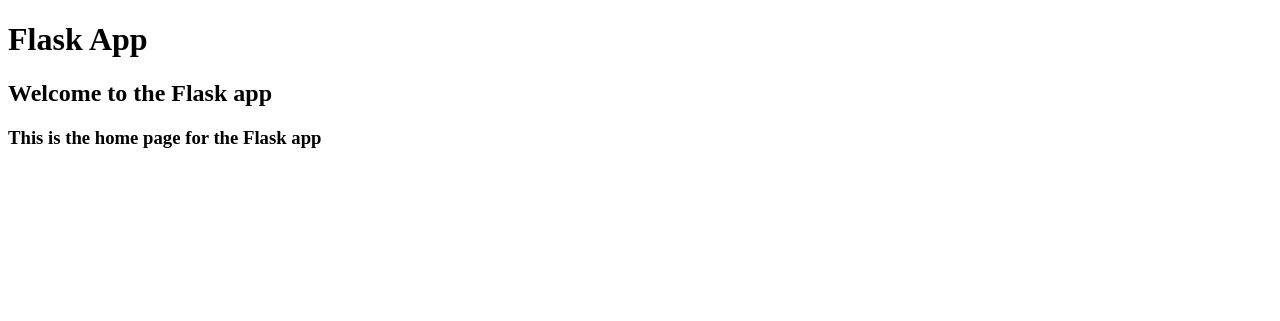
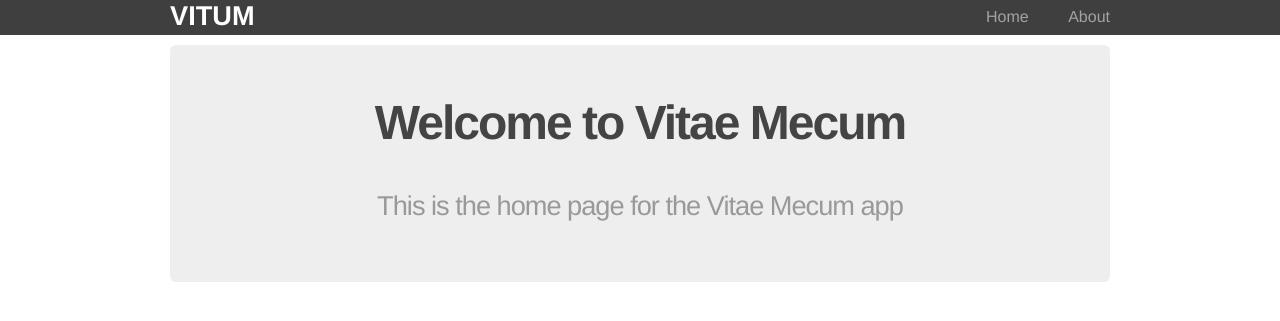
Before and after one commit to acesco/vitum, a Flask app: page / in a window 1280 px wide. Shown: the top 321 px of the page. Run offline with Flask 2, Linux system fonts and the light colour scheme.

Commit message:
Finished first part of flask tutorial

```diff
--- a/routes.py
+++ b/routes.py
@@ -6,5 +6,9 @@ app = Flask(__name__)
 def home():
     return render_template('home.html')
 
+@app.route('/about')
+def about():
+    return render_template('about.html')
+
 if __name__ == '__main__':
     app.run(debug=True)
--- /dev/null
+++ b/static/css/main.css
@@ -0,0 +1,86 @@
+body {
+    margin: 0;
+    padding: 0;
+    font-family: "Helvetica-Neue", Helvetica, Ariel, sans-sarif;
+    color: #444;
+}
+
+/*
+ * Create a dark grey header with a white logo.
+ */
+
+header {
+    background-color: #2B2B2B;
+    height: 35px;
+    width: 100%;
+    opacity: .9;
+    margin-bottom: 10px;
+}
+
+header h1.logo {
+  margin: 0;
+  font-size: 1.7em;
+  color: #fff;
+  text-transform: uppercase;
+  float: left;
+}
+
+header h1.logo:hover {
+  color: #fff;
+  text-decoration: none;
+}
+
+/*
+ * Center the body content
+ */
+
+.container {
+  width: 940px;
+  margin: 0 auto;
+}
+
+div.jumbo {
+  padding: 10px 0 30px 0;
+  background-color: #eeeeee;
+  -webkit-border-radius: 6px;
+     -moz-border-radius: 6px;
+          border-radius: 6px;
+}
+
+h2 {
+  font-size: 3em;
+  margin-top: 40px;
+  text-align: center;
+  letter-spacing: -2px;
+}
+
+h3 {
+  font-size: 1.7em;
+  font-weight: 100;
+  margin-top: 30px;
+  text-align: center;
+  letter-spacing: -1px;
+  color: #999;
+}
+
+/*
+ * Display navigation links inline
+ */
+
+.menu {
+  float: right;
+  margin-top: 8px;
+}
+
+.menu li {
+  display: inline;
+}
+
+.menu li + li {
+  margin-left: 35px;
+}
+
+.menu li a {
+  color: #999;
+  text-decoration: none;
+}
--- a/templates/home.html
+++ b/templates/home.html
@@ -1,7 +1,7 @@
 {% extends "layout.html" %}
 {% block content %}
     <div class="jumbo">
-        <h2>Welcome to the Flask app<h2>
-        <h3>This is the home page for the Flask app<h3>
+        <h2>Welcome to Vitae Mecum<h2>
+        <h3>This is the home page for the Vitae Mecum app<h3>
     </div>
 {% endblock %}
--- a/templates/layout.html
+++ b/templates/layout.html
@@ -1,13 +1,20 @@
 <!DOCTYPE html>
 <html>
     <head>
-        <title>Flask App</title>
+        <title>Vitum</title>
+        <link rel="stylesheet" href="{{ url_for('static', filename='css/main.css') }}">
     </head>
     <body>
 
         <header>
             <div class="container">
-                <h1 class="logo">Flask App</h1>
+                <h1 class="logo">Vitum</h1>
+                <nav>
+                    <ul class="menu">
+                        <li><a href="{{ url_for('home') }}">Home</a></li>
+                        <li><a href="{{ url_for('about') }}">About</a></li>
+                    </ul>
+                </nav>
             </div>
         </header>
 
```
Also changed, not shown: templates/about.html (added, +9 -0 lines), README.md.
